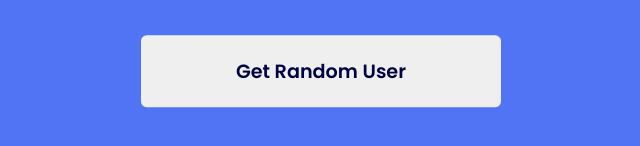
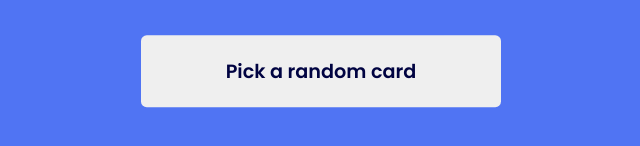
Before and after one commit to novaechiro/drinking-game_app, a plain HTML site: page index.html in a window 1280 px wide. Shown: the part 432-578 px from the top of the page, 319-959 px from the left. Drawn offline with Linux system fonts and the light colour scheme.

Commit message:
Update index.html

```diff
--- a/index.html
+++ b/index.html
@@ -22,7 +22,7 @@
         <div class="img-container"></div>
         <div class="details"></div>
       </div>
-      <button id="get-user-btn">Get Random User</button>
+      <button id="get-user-btn">Pick a random card</button>
     </div>
     <!-- Script -->
     <script src="script.js"></script>
```
